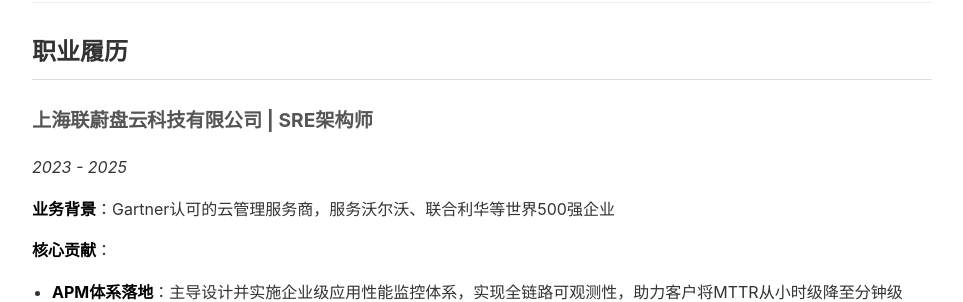
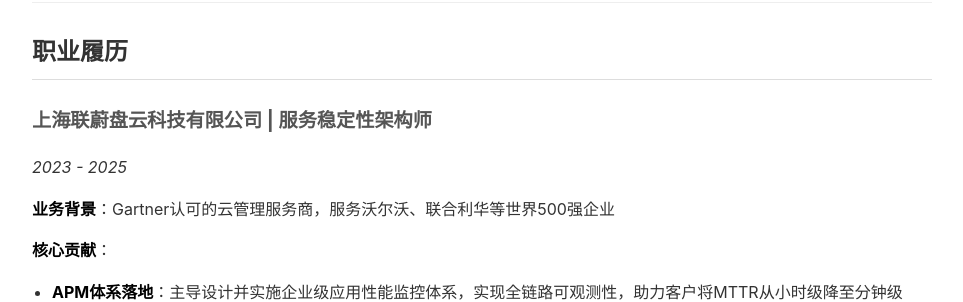
Before and after one commit to SingleCorner/SingleCorner.github.io, a Jekyll site: the page built from profile.md, in a window 1280 px wide and 900 px high, scrolled down 701 px. Shown: the part 152-454 px from the top of the window, without its empty margins (158-1121 px from the left). Built offline with Jekyll 4.4.1, drawn with Linux system fonts in a browser that asks for light colours.

Commit message:
fix: 联蔚盘云职位改为服务稳定性架构师

```diff
--- a/profile.md
+++ b/profile.md
@@ -70,7 +70,7 @@ li { margin: 8px 0; }
 
 ## 职业履历
 
-### 上海联蔚盘云科技有限公司 | SRE架构师
+### 上海联蔚盘云科技有限公司 | 服务稳定性架构师
 *2023 - 2025*
 
 **业务背景**：Gartner认可的云管理服务商，服务沃尔沃、联合利华等世界500强企业
```
